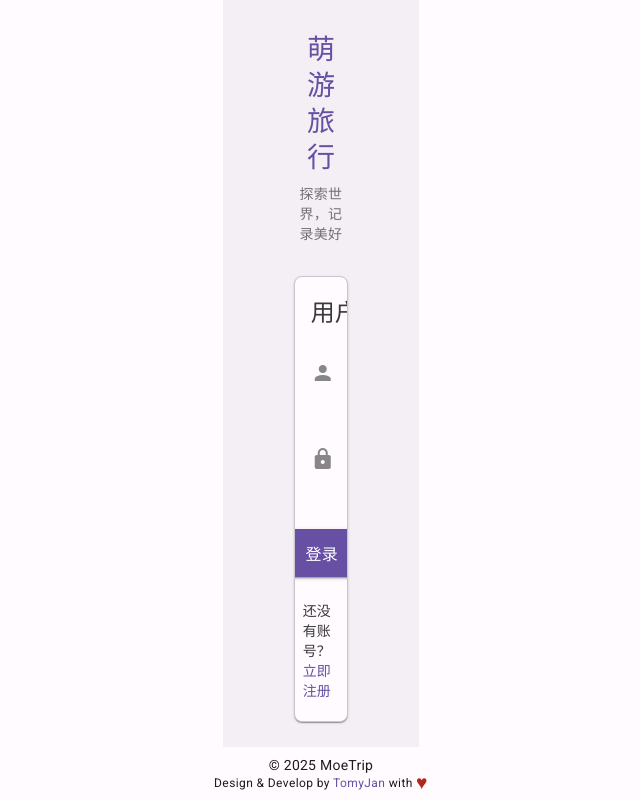
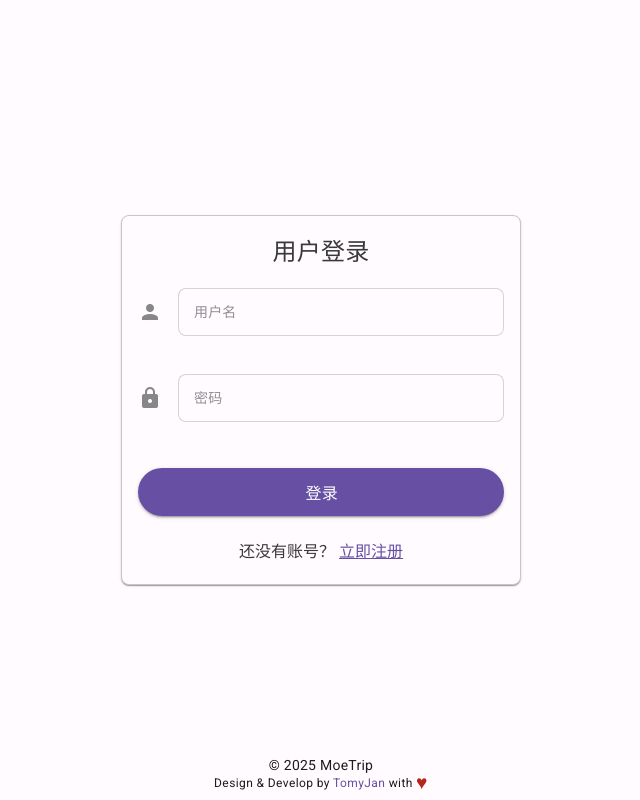
Before and after one commit to TomyJan/MoeTrip, a Vue app in the folder frontend/: page /login in a window 1280 px wide. Shown: the whole page, without its empty margins (319-959 px from the left). Built offline with nearby package versions, Linux system fonts and the light colour scheme.

Commit message:
fix(frontend): 登录页样式

```diff
--- a/frontend/src/views/Login.vue
+++ b/frontend/src/views/Login.vue
@@ -1,17 +1,7 @@
 <template>
-  <div class="login-page">
   <v-container class="fill-height" fluid>
-      <v-row align="center" justify="center" no-gutters>
+    <v-row align="center" justify="center">
       <v-col cols="12" sm="8" md="6" lg="4">
-          <v-card class="login-brand-card mb-4" rounded="lg" flat>
-            <div class="text-center py-4">
-              <h1 class="md-headline-medium text-primary mb-2">萌游旅行</h1>
-              <p class="md-body-medium text-medium-emphasis">
-                探索世界，记录美好
-              </p>
-            </div>
-          </v-card>
-
         <AuthForm
           title="用户登录"
           submitText="登录"
@@ -23,9 +13,9 @@
           @clearError="clearError"
         >
           <template #bottom-actions>
-              <p class="md-body-medium">
+            <p>
               还没有账号？
-                <router-link to="/register" class="text-primary login-link">
+              <router-link to="/register" class="text-primary">
                 立即注册
               </router-link>
             </p>
@@ -33,14 +23,13 @@
         </AuthForm>
       </v-col>
     </v-row>
-    </v-container>
 
     <AppSnackbar
       v-model:show="showSnackbar"
       :text="snackbarText"
       :color="snackbarColor"
     />
-  </div>
+  </v-container>
 </template>
 
 <script setup lang="ts">
@@ -151,42 +140,11 @@ const showSuccess = (text: string) => {
 </script>
 
 <style scoped>
-.login-page {
-  min-height: 100vh;
-  background-color: var(--md-surface-1);
-  position: relative;
+:deep(.v-field__outline) {
+  opacity: 0.8;
 }
 
-.login-brand-card {
-  background-color: transparent;
-}
-
-.login-link {
-  color: var(--md-primary);
-  font-weight: 500;
-  text-decoration: none;
-  position: relative;
-  transition: color 0.2s cubic-bezier(0.4, 0, 0.2, 1);
-}
-
-.login-link::after {
-  content: '';
-  position: absolute;
-  bottom: -2px;
-  left: 0;
-  width: 100%;
-  height: 1px;
-  background-color: var(--md-primary);
-  transform: scaleX(0);
-  transform-origin: left;
-  transition: transform 0.2s cubic-bezier(0.4, 0, 0.2, 1);
-}
-
-.login-link:hover {
-  color: var(--md-primary-container);
-}
-
-.login-link:hover::after {
-  transform: scaleX(1);
+:deep(.v-field--focused .v-field__outline) {
+  opacity: 1;
 }
 </style>
```
Lines whose indentation alone changed are shown as unchanged.
